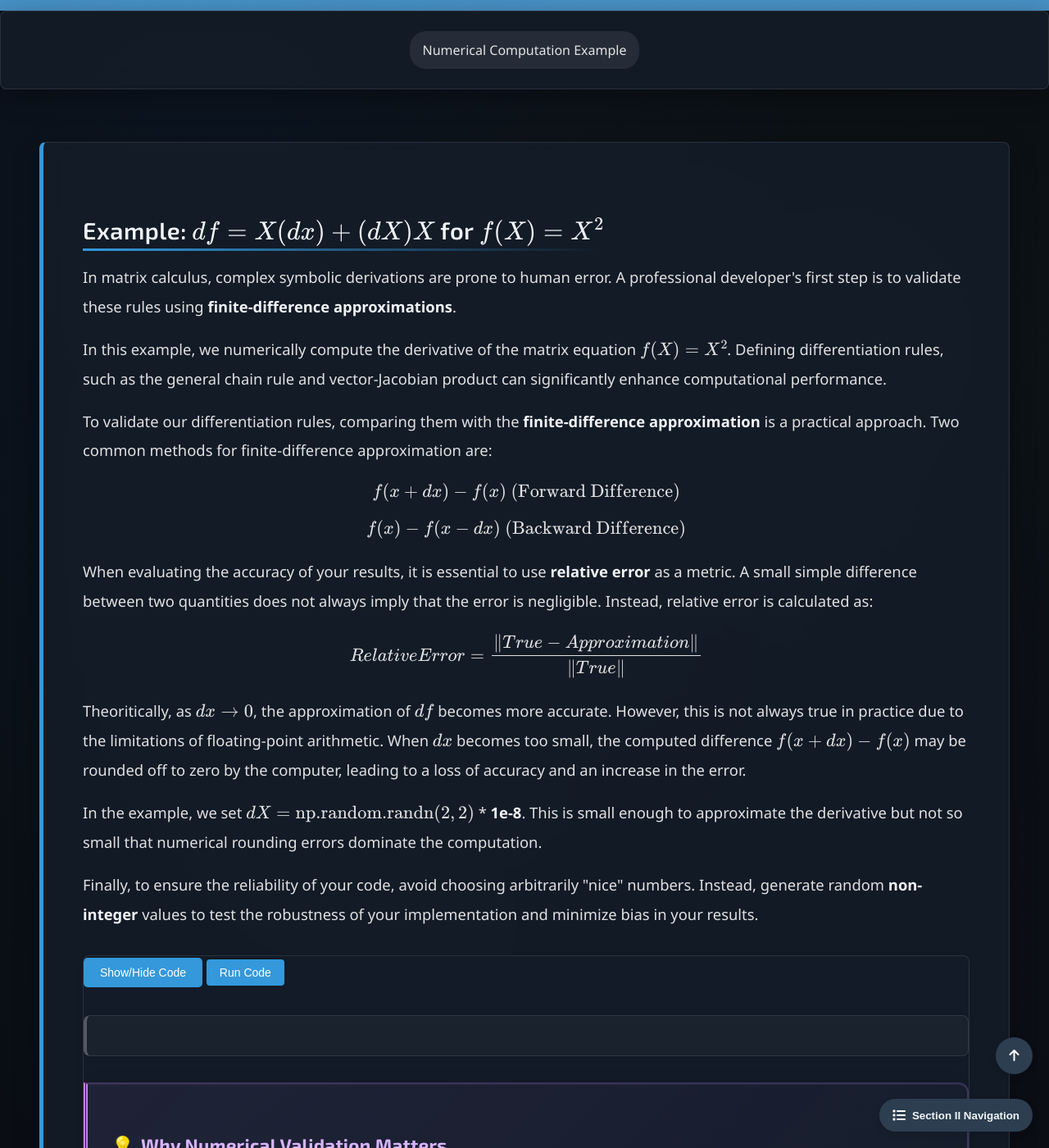
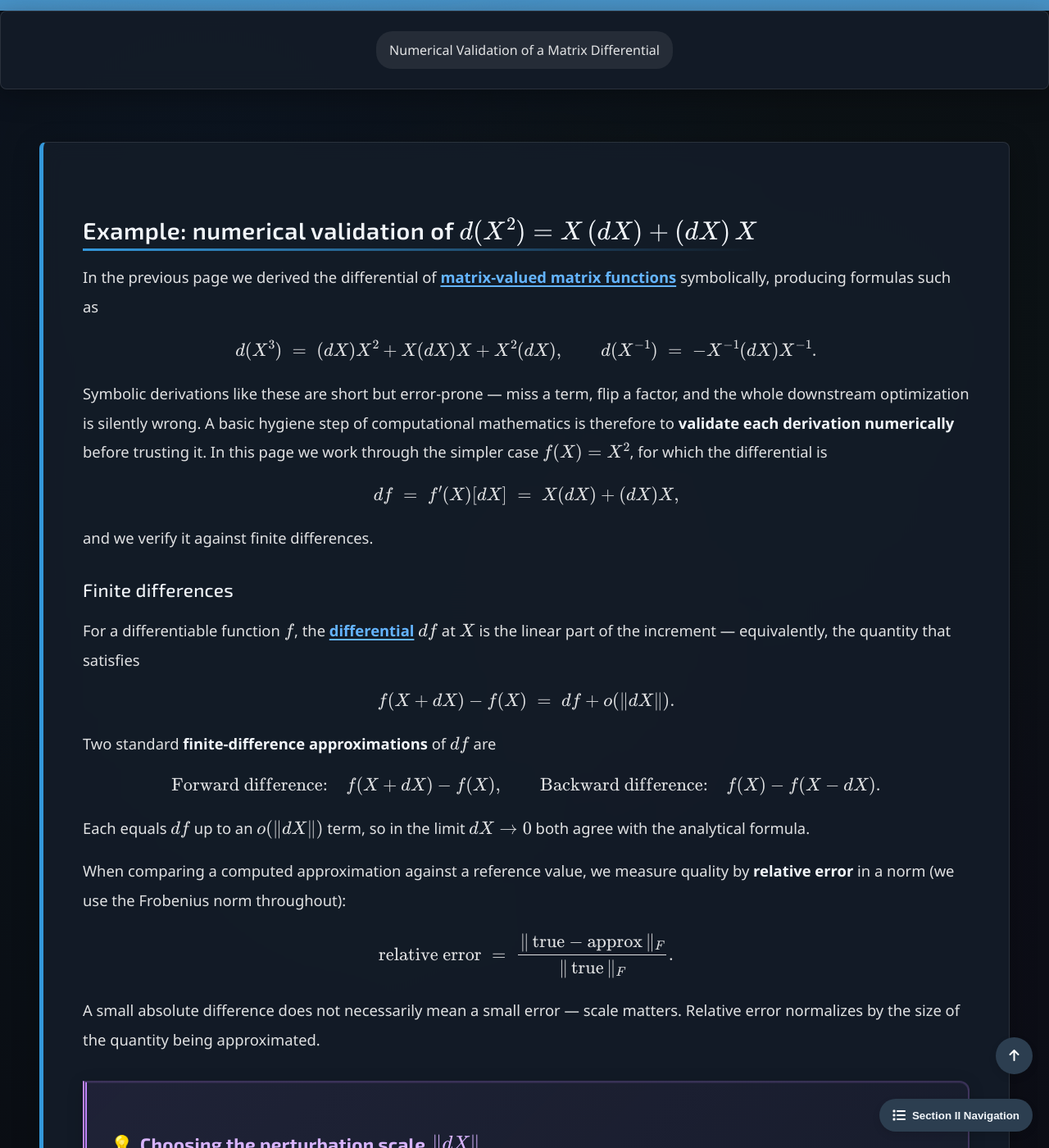
Before and after one commit to Yusukey01/yusukey01.github.io, a Jekyll site: the page built from Mathematics/Calculus/numerical_example1.html, in a window 1280 px wide and 1400 px high, scrolled down 456 px. Shown: the whole window at 82% size. Built offline with Jekyll 4.4.1, drawn with Linux system fonts in a browser that asks for light colours; some of the changed text lies outside the part shown.

Commit message:
NEW calc-4

```diff
--- a/Mathematics/Calculus/numerical_example1.html
+++ b/Mathematics/Calculus/numerical_example1.html
@@ -18,50 +18,93 @@ uses_python: true
         {% include section_navigation.html %}
 
         <div class="topic-nav">
-            <a href="#ex1">Numerical Computation Example</a>
+            <a href="#ex1">Numerical Validation of a Matrix Differential</a>
         </div>
 
         <div class="container">
             <section id="ex1" class="section-content">
-                <h2>Example: \(df = X(dx)+(dX)X\) for \(f(X) = X^2\)</h2>
+                <h2>Example: numerical validation of \(d(X^2) = X\,(dX) + (dX)\,X\)</h2>
+
                 <p>
-                    In matrix calculus, complex symbolic derivations are prone to human error. A professional developer's
-                    first step is to validate these rules using <strong>finite-difference approximations</strong>.
+                    In the previous page we derived the differential of
+                    <a href="matrix_cal.html#square"><strong>matrix-valued matrix functions</strong></a> symbolically,
+                    producing formulas such as
+                    \[
+                    d(X^3) \;=\; (dX)X^2 + X(dX)X + X^2(dX), \qquad
+                    d(X^{-1}) \;=\; -X^{-1}(dX)X^{-1}.
+                    \]
+                    Symbolic derivations like these are short but error-prone — miss a term, flip a factor, and the
+                    whole downstream optimization is silently wrong. A basic hygiene step of computational
+                    mathematics is therefore to <strong>validate each derivation numerically</strong> before trusting
+                    it. In this page we work through the simpler case \(f(X) = X^2\), for which the differential is
+                    \[
+                    df \;=\; f'(X)[dX] \;=\; X(dX) + (dX)X,
+                    \]
+                    and we verify it against finite differences.
+                </p>
+
+                <h3>Finite differences</h3>
+
+                <p>
+                    For a differentiable function \(f\), the
+                    <a href="linear_approximation.html#D-differential"><strong>differential</strong></a> \(df\) at
+                    \(X\) is the linear part of the increment — equivalently, the quantity that satisfies
+                    \[
+                    f(X + dX) - f(X) \;=\; df + o(\|dX\|).
+                    \]
+                    Two standard <strong>finite-difference approximations</strong> of \(df\) are
+                    \[
+                    \text{Forward difference:} \quad f(X + dX) - f(X), \qquad
+                    \text{Backward difference:} \quad f(X) - f(X - dX).
+                    \]
+                    Each equals \(df\) up to an \(o(\|dX\|)\) term, so in the limit \(dX \to 0\) both agree with the
+                    analytical formula.
                 </p>
 
                 <p>
-                    In this example, we numerically compute the derivative of the matrix equation \(f(X) = X^2\). Defining
-                    differentiation rules, such as the general chain rule and vector-Jacobian product can significantly enhance
-                    computational performance.
+                    When comparing a computed approximation against a reference value, we measure quality by
+                    <strong>relative error</strong> in a norm (we use the Frobenius norm throughout):
+                    \[
+                    \text{relative error} \;=\; \frac{\|\,\text{true} - \text{approx}\,\|_F}{\|\,\text{true}\,\|_F}.
+                    \]
+                    A small absolute difference does not necessarily mean a small error — scale matters. Relative
+                    error normalizes by the size of the quantity being approximated.
                 </p>
 
+                <div class="insight-box">
+                    <h3>Choosing the perturbation scale \(\|dX\|\)</h3>
                     <p>
-                    To validate our differentiation rules, comparing them with the <strong>finite-difference approximation</strong>
-                    is a practical approach. Two common methods for finite-difference approximation are:
-                    \[
-                    f(x+dx) - f(x) \text{ (Forward Difference)}
-                    \]
-                    \[
-                    f(x) - f(x-dx) \text{ (Backward Difference)}
-                    \]
-                    When evaluating the accuracy of your results, it is essential to use <strong>relative error</strong> as a metric.
-                    A small simple difference between two quantities does not always imply that the error is negligible. Instead, relative
-                    error is calculated as:
-                    \[
-                    Relative Error = \frac{\| True - Approximation \|}{\|True \|}
-                    \]
-                    Theoritically, as \(dx \to 0\), the approximation of \(df\) becomes more accurate. However, this is not always true in
-                    practice due to the limitations of floating-point arithmetic. When \(dx\) becomes too small, the computed difference
-                    \(f(x+dx) - f(x) \) may be rounded off to zero by the computer, leading to a loss of accuracy and an increase in the error.
+                        Taking \(dX\) ever smaller does <em>not</em> make a finite-difference approximation ever more
+                        accurate. Two error sources compete:
                     </p>
-                <P>
-                    In the example, we set \(dX = \text{np.random.randn}(2, 2)\) * <strong>1e-8</strong>. This is small enough to approximate the derivative
-                    but not so small that numerical rounding errors dominate the computation.
-                </P>
+                    <ul style="padding-left: 40px;">
+                        <li><strong>Truncation error</strong> from the \(o(\|dX\|)\) remainder — the quadratic term
+                            \(O(\|dX\|^2)\) dominates; its <em>relative</em> size is \(O(\|dX\|)\).</li>
+                        <li><strong>Rounding error</strong> from subtracting two nearly equal floating-point numbers
+                            in \(f(X + dX) - f(X)\); its <em>relative</em> size is
+                            \(O(\varepsilon_{\text{mach}} / \|dX\|)\), where
+                            \(\varepsilon_{\text{mach}} \approx 2.2\times 10^{-16}\) for IEEE 754 double precision.</li>
+                    </ul>
                     <p>
-                    Finally, to ensure the reliability of your code, avoid choosing arbitrarily "nice" numbers. Instead, generate random
-                    <strong>non-integer</strong> values to test the robustness of your implementation and minimize bias in your results.
+                        Balancing the two gives optimal
+                        \(\|dX\| \approx \sqrt{\varepsilon_{\text{mach}}} \approx 1.5 \times 10^{-8}\) for one-sided
+                        differences, with corresponding best achievable relative error
+                        \(\approx \sqrt{\varepsilon_{\text{mach}}}\). This is why we set the perturbation scale to
+                        \(10^{-8}\) in the code below: any smaller and rounding dominates; any larger and the
+                        quadratic truncation term does.
                     </p>
+                </div>
+
+                <h3>Good practice for test inputs</h3>
+
+                <p>
+                    Draw test matrices from a continuous distribution (here, <code>np.random.randn</code>) rather than
+                    hand-picking "nice" integer-valued matrices. Integer matrices can accidentally satisfy identities
+                    (commuting \(X\) and \(dX\), exact zero entries, singular matrices) that mask bugs in the
+                    general-position code path. Random non-integer values exercise the full logic.
+                </p>
+
+                <h3>Implementation and run</h3>
 
                 <div class="code-container">
                     <div class="collapsible-section">
@@ -69,51 +112,66 @@ uses_python: true
                         <div class="collapsible-content">
 <pre class="python-code">
 import numpy as np
-                        # Matrix X
+
+# Random test matrix X in R^{2x2}
 X = np.random.randn(2, 2)
 
-                        # Differential matrix dX
+# Perturbation dX at the sqrt(eps_machine) scale
 dX = np.random.randn(2, 2) * 1e-8
 
-                        # Define f(X) = X^2
+# f(X) = X^2
 f_X = X @ X
 
-                        # Forward Difference Approximation: f(X + dX) - f(X)
+# Forward difference:  f(X + dX) - f(X)
 f_approx = (X + dX) @ (X + dX) - f_X
 
-                        # Backward Difference Approximation: f(X) - f(X - dX)
+# Backward difference: f(X) - f(X - dX)
 b_approx = f_X - (X - dX) @ (X - dX)
 
-                        # Exact: X dX + dX X
+# Analytical differential:  df = X dX + dX X
 exact = X @ dX + dX @ X
 
-                        # Relative errors (by Frobenius norm)
-                        f_relative_error =  np.linalg.norm(f_approx - exact, 'fro')  / np.linalg.norm(exact, 'fro')
-                        b_relative_error =  np.linalg.norm(b_approx - exact, 'fro')  / np.linalg.norm(exact, 'fro')
+# Relative errors in Frobenius norm
+f_rel_err = np.linalg.norm(f_approx - exact, 'fro') / np.linalg.norm(exact, 'fro')
+b_rel_err = np.linalg.norm(b_approx - exact, 'fro') / np.linalg.norm(exact, 'fro')
 
-                        # Print the results
-                        print(f"Input Matrix X:\n {X} \n")
-                        print(f"Differential dX:\n {dX}\n")
-                        print(f"Foward Difference (f(X + dX) - f(X)):\n {f_approx}\n")
-                        print(f"Backward Difference (f(X) - f(X - dX)):\n {b_approx}\n")
-                        print(f"Exact (X dX + dX X):\n {exact}\n")
-                        print(f"\nRelative Error(Forward): {f_relative_error:.2e}")
-                        print(f"\nRelative Error(Backward): {b_relative_error:.2e}")
+print(f"Input matrix X:\n{X}\n")
+print(f"Perturbation dX:\n{dX}\n")
+print(f"Forward difference  f(X + dX) - f(X):\n{f_approx}\n")
+print(f"Backward difference f(X) - f(X - dX):\n{b_approx}\n")
+print(f"Analytical df = X dX + dX X:\n{exact}\n")
+print(f"Relative error (forward) : {f_rel_err:.2e}")
+print(f"Relative error (backward): {b_rel_err:.2e}")
 </pre>
                         </div>
                         <button class="run-button" onclick="runPythonCode(this)">Run Code</button>
                         <div class="python-output"></div>
+                    </div>
+                </div>
+
+                <p>
+                    Typical output shows relative errors around \(10^{-8}\) — consistent with the optimal accuracy
+                    predicted by the balance of truncation and rounding errors discussed above. If one of these
+                    errors suddenly spiked to \(10^{-2}\) or larger, that would indicate either a bug in the
+                    analytical formula or an inappropriate perturbation scale, and the validation would have caught
+                    it.
+                </p>
 
                 <div class="insight-box">
-                    <h3>Why Numerical Validation Matters</h3>
+                    <h3>Why numerical validation matters</h3>
                     <p>
-                        Even if you are using <a href="../Machine_learning/autodiff.html"><strong>Auto-diff</strong></a>,
-                        understanding how to manually verify a gradient via finite differences is essential when implementing
-                        custom layers or complex physical constraints where the analytical form is non-trivial.
+                        Modern machine-learning frameworks compute gradients with
+                        <a href="../Machine_learning/autodiff.html"><strong>automatic differentiation</strong></a>,
+                        not by hand. But whenever one writes a <em>custom</em> operator — a new layer type, an
+                        exotic loss function, a physics-informed constraint — the framework's autodiff only works
+                        for the parts built from its registered primitives. Anything custom needs a hand-written
+                        derivative, and a hand-written derivative needs finite-difference validation before it goes
+                        into training. The same logic applies to gradient checks in scientific-computing libraries
+                        and to the testing of custom CUDA kernels. The technique on this page — pick a perturbation
+                        at the \(\sqrt{\varepsilon_{\text{mach}}}\) scale, compare against a forward or backward
+                        difference, measure relative error — is the workhorse behind all of these checks.
                     </p>
                 </div>
-
-            </section>
 
             </section>
 
```
Lines whose indentation alone changed are shown as unchanged.
